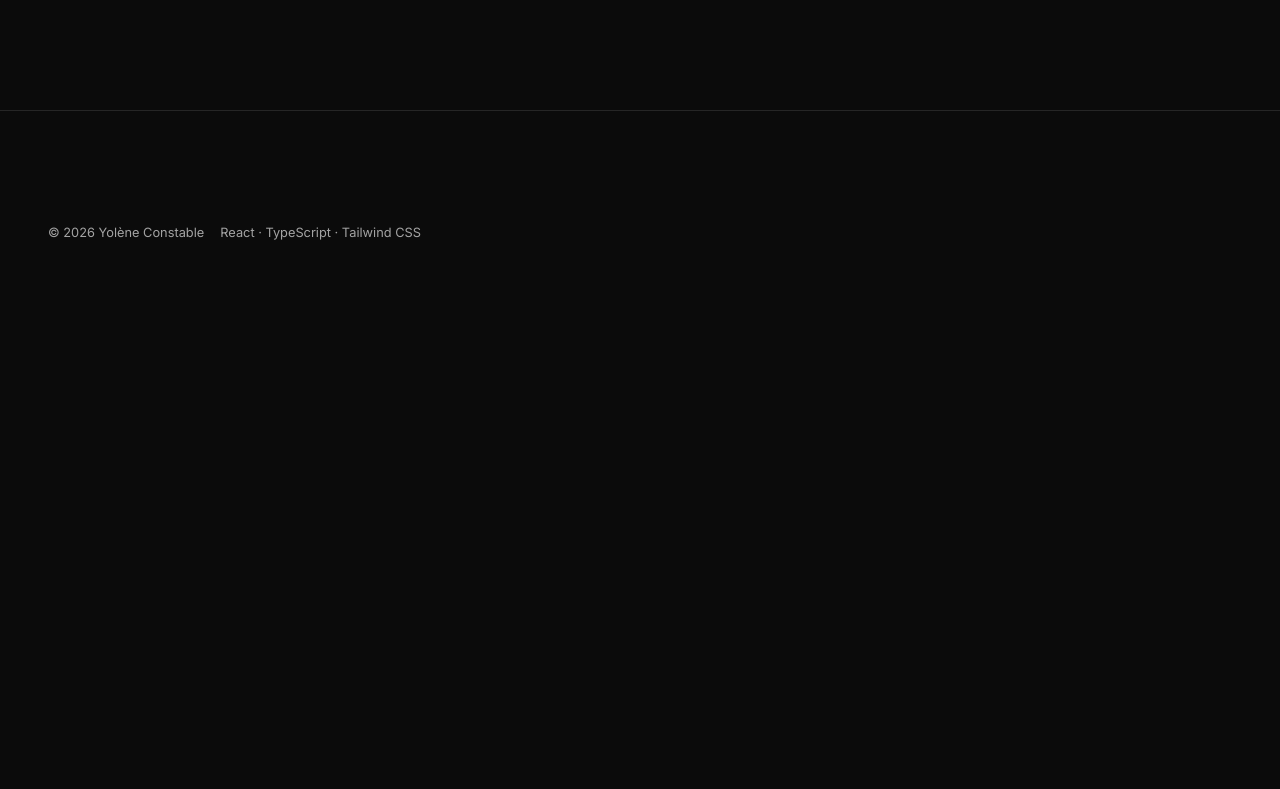
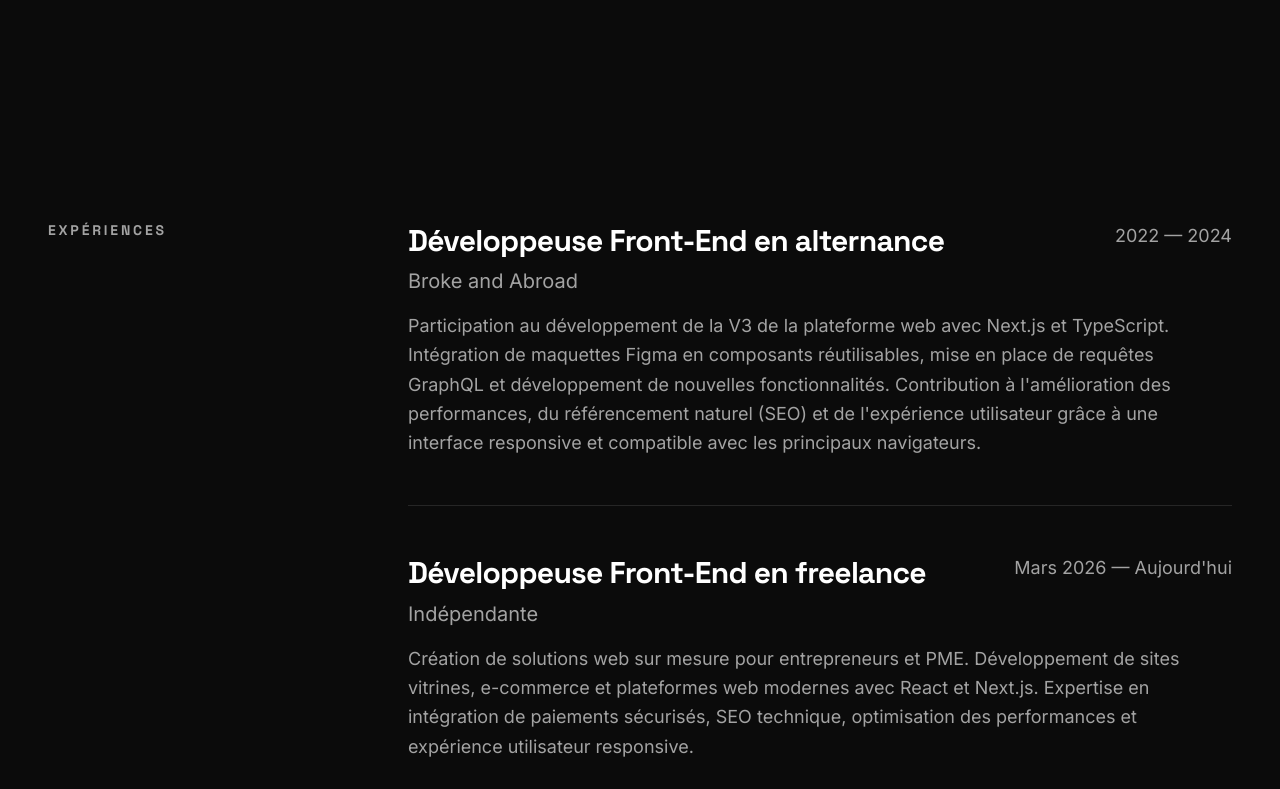
Before and after one commit to Yawleen/yoleneconstable-dev, a Next.js app: page / in a window 1280 px wide. Shown: the part 6131-6920 px from the top of the page. Before the commit the page ends 6485 px from the top, so only its background shows below. Built offline with nearby package versions, Linux system fonts and the light colour scheme; no server answers.

Commit message:
feat: implement experiences section

```diff
--- a/app/page.tsx
+++ b/app/page.tsx
@@ -5,6 +5,7 @@ import About from '@/components/sections/About';
 import Services from '@/components/sections/Services';
 import Projects from '@/components/sections/Projects';
 import Stats from '@/components/sections/Stats';
+import Experiences from '@/components/sections/Experiences';
 
 export default function Home() {
   return (
@@ -14,6 +15,7 @@ export default function Home() {
       <Services />
       <Projects />
       <Stats />
+      <Experiences />
     </main>
   );
 }
--- /dev/null
+++ b/components/sections/Experiences.tsx
@@ -0,0 +1,28 @@
+import Section from '../layout/Section';
+import { experiences } from '@/data/experiences';
+
+const Experiences = () => {
+  return (
+    <Section subtitle="Expériences">
+      <div className="space-y-12">
+        {experiences.map((experience) => (
+          <div
+            key={`${experience.company}-${experience.period}`}
+            className="space-y-4 pb-12 not-last:border-b not-last:border-border"
+          >
+            <div className="flex flex-col gap-4 md:flex-row md:justify-between">
+              <div>
+                <h3 className="mb-2">{experience.title}</h3>
+                <p className="text-lg md:text-xl">{experience.company}</p>
+              </div>
+              <p>{experience.period}</p>
+            </div>
+            <p className="description">{experience.description}</p>
+          </div>
+        ))}
+      </div>
+    </Section>
+  );
+};
+
+export default Experiences;
```
